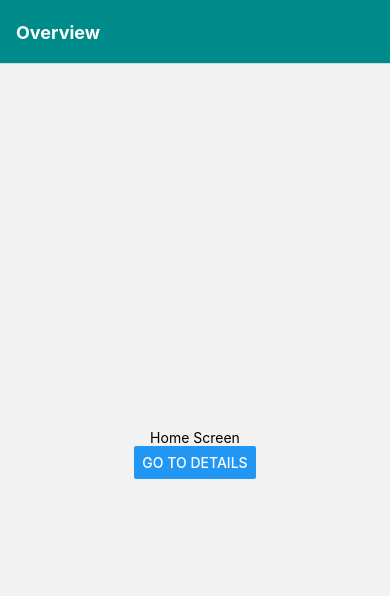
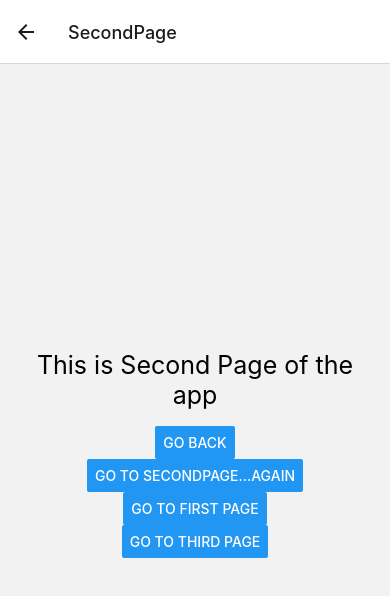
Before and after one commit to Honoroshi/ReactNativeTni, a React Native app: screen /SecondPage in a window 390 px wide. Shown: the top 596 px of the page. Built offline with nearby package versions, Linux system fonts and the light colour scheme.

Commit message:
Second Commit [Lecture8-September-02-2023] Practice

```diff
--- a/App.js
+++ b/App.js
@@ -4,6 +4,9 @@ import { NavigationContainer } from '@react-navigation/native' // For calling ot
 import { createNativeStackNavigator } from '@react-navigation/native-stack'
 import HomeScreen from './screens/HomeScreen'
 import DetailsScreen from './screens/DetailsScreen'
+import FirstPage from './pages/FirstPage'
+import SecondPage from './pages/SecondPage'
+import ThirdPage from './pages/ThirdPage'
 
 //  function HomeScreen({navigation}) { /*Build Function*/
 //   return(
@@ -31,17 +34,20 @@ const App = () => {
   return (
     <NavigationContainer>
 
-      <stack.Navigator initialRouteName='Home'
-        screenOptions={{
-        headerStyle : {backgroundColor: '#008b8b'},
-        headerTintColor:'#ffff',
-        headerTitleStyle:{fontWeight:'bold'}}}
+      <stack.Navigator initialRouteName='First'
+        // screenOptions={{
+        // headerStyle : {backgroundColor: '#008b8b'},
+        // headerTintColor:'#ffff',
+        // headerTitleStyle:{fontWeight:'bold'}}}
       >
 
       {/* <stack.Navigator initialRouteName='FirstPage'> */}
 
-        <stack.Screen name='Home' component={HomeScreen} options={{title: 'Overview '}}/>
-        <stack.Screen name='Details' component={DetailsScreen}/>
+        {/* <stack.Screen name='Home' component={HomeScreen} options={{title: 'Overview '}}/>
+        <stack.Screen name='Details' component={DetailsScreen}/> */}
+        <stack.Screen name='FirstPage' component={FirstPage}/>
+        <stack.Screen name='SecondPage' component={SecondPage}/>
+        <stack.Screen name='ThirdPage' component={ThirdPage}/>
 
         {/* <stack.Screen name='Pagename' component={functionName}/> options={{title: 'EditHeaderName'}}*/}
 
--- /dev/null
+++ b/pages/FirstPage.js
@@ -0,0 +1,30 @@
+import { StyleSheet, Text, View, Button } from 'react-native'
+import React from 'react'
+
+const FirstPage = ({navigation}) => {
+  return (
+    <View style={styles.container}>
+      <Text style={styles.textStyle}>This is the First Page of the app</Text>
+      <Button
+            title='Go to Second Page'
+            onPress={()=>navigation.navigate('SecondPage')}
+      />
+    </View>
+  )
+}
+
+export default FirstPage
+
+const styles = StyleSheet.create({
+    container: {
+        flex: 1,
+        padding: 16,
+        alignItems: 'center',
+        justifyContent: 'center'
+    },
+    textStyle: {
+        fontSize: 25,
+        textAlign: 'center',
+        marginBottom: 16
+    },
+})
--- /dev/null
+++ b/pages/SecondPage.js
@@ -0,0 +1,42 @@
+import { StyleSheet, Text, View, Button } from 'react-native'
+import React from 'react'
+
+const SecondPage = ({navigation}) => {
+  return (
+    <View style={styles.container}>
+      <Text style={styles.textStyle}>This is Second Page of the app</Text>
+      <Button
+            title='Go Back'
+            onPress={()=>navigation.goBack()}
+      />
+      <Button
+            title='Go to SecondPage...Again'
+            onPress={()=>navigation.push('SecondPage')}
+      />
+      <Button
+            title='Go to First Page'
+            onPress={()=>navigation.navigate('FirstPage')}
+      />
+      <Button
+            title='Go to Third Page'
+            onPress={()=>navigation.navigate('ThirdPage')}
+      />
+    </View>
+  )
+}
+
+export default SecondPage
+
+const styles = StyleSheet.create({
+    container: {
+        flex: 1,
+        padding: 16,
+        alignItems: 'center',
+        justifyContent: 'center'
+    },
+    textStyle: {
+        fontSize: 25,
+        textAlign: 'center',
+        marginBottom: 16
+    },
+})
--- /dev/null
+++ b/pages/ThirdPage.js
@@ -0,0 +1,38 @@
+import { StyleSheet, Text, View, Button } from 'react-native'
+import React from 'react'
+
+const ThirdPage = ({navigation}) => {
+  return (
+    <View style={styles.container}>
+      <Text style={styles.textStyle}>This is Third Page of the app</Text>
+      <Button
+            title='Go Back'
+            onPress={()=>navigation.goBack()}
+      />
+      <Button
+            title='Go to Second Page'
+            onPress={()=>navigation.navigate('SecondPage')}
+      />
+      <Button
+            title='Reset Navigator to first page'
+            onPress={()=>navigation.navigate('FirstPage')}
+      />
+    </View>
+  )
+}
+
+export default ThirdPage
+
+const styles = StyleSheet.create({
+    container: {
+        flex: 1,
+        padding: 16,
+        alignItems: 'center',
+        justifyContent: 'center'
+    },
+    textStyle: {
+        fontSize: 25,
+        textAlign: 'center',
+        marginBottom: 16
+    },
+})
--- a/screens/DetailsScreen.js
+++ b/screens/DetailsScreen.js
@@ -5,7 +5,7 @@ const DetailsScreen = ({navigation}) => {
     return(
         <View style={{flex:1,alignItems:'center',justifyContent:'center'}}>
           <Text>Detail Screen</Text>
-          <Text>{'\n'}</Text>
+          {/* <Text>{'\n'}</Text>
           <Button
             title='Go to Details...Again'
             onPress={()=>navigation.push('Details')}
@@ -17,7 +17,7 @@ const DetailsScreen = ({navigation}) => {
           <Button
             title='Go Back'
             onPress={()=>navigation.goBack()}
-          />
+          /> */}
         </View>
       )
 }
```
